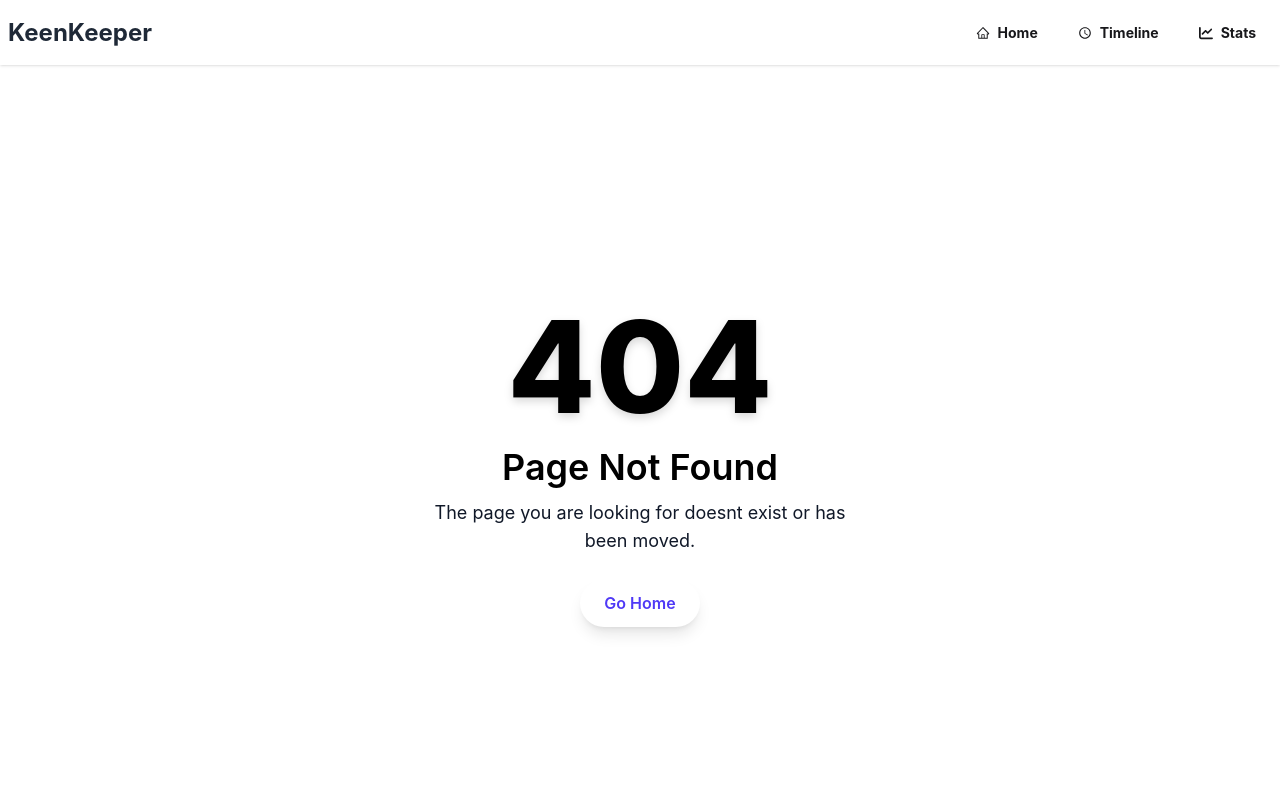
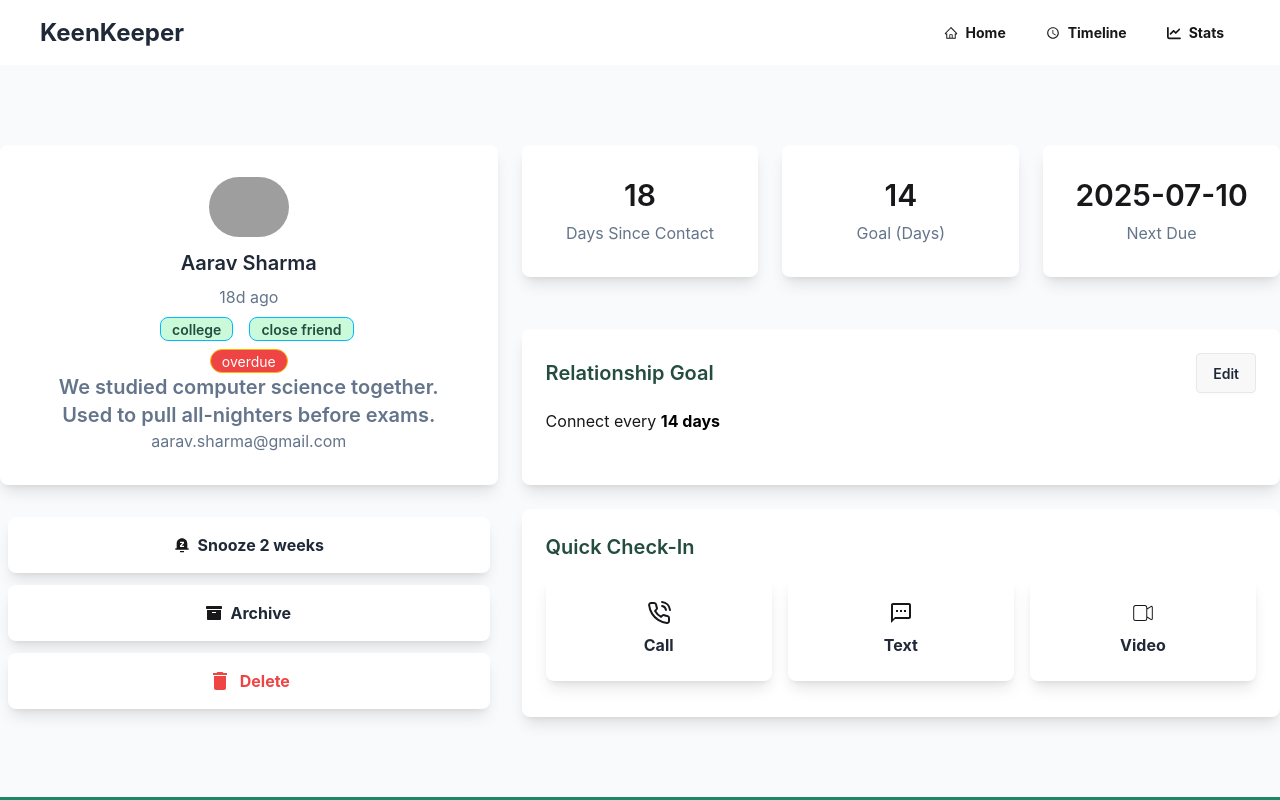
Before and after one commit to mdantormia1779-dev/keen-keeper, a Next.js app: page /timeline/1 in a window 1280 px wide. Before the commit this address had no page. Shown: the top 800 px of the page. Built offline with nearby package versions, Linux system fonts and the light colour scheme; grey boxes are pictures that could not be loaded.

Commit message:
details page done

```diff
--- a/src/app/components/Banner/Banner.jsx
+++ b/src/app/components/Banner/Banner.jsx
@@ -4,7 +4,7 @@ import { FaPlus } from "react-icons/fa";
 
 const Banner = () => {
     return (
-        <div className='container mx-auto p-4 lg:p-0'>
+        <div className='container mx-auto p-4 lg:p-10'>
             <div className='flex flex-col justify-center items-center text-center mb-10'>
                 <div>
                     <h1 className='mb-4 text-2xl lg:text-5xl font-semibold text-[#1f2937]'>Friends to keep close in your life</h1>
--- a/src/app/components/Card/Card.jsx
+++ b/src/app/components/Card/Card.jsx
@@ -1,10 +1,11 @@
 import Image from 'next/image';
+import Link from 'next/link';
 import React from 'react';
 
 
 const Card = ({ friend }) => {
     return (
-        <div>
+        <Link href={`/timeline/${friend.id}`}>
             <div className='bg-white p-8 flex flex-col justify-center items-center rounded-lg shadow-lg'>
                 <Image className='mb-3 rounded-full'
                     src={friend.picture}
@@ -21,7 +22,7 @@ const Card = ({ friend }) => {
                 </div>
                 <div className={`badge badge-warning text-white ${friend.status === "almost due" ? "bg-[#efad44]" : " "} ${friend.status === "overdue" ? "bg-[#ef4444]" : " "} ${friend.status === "on-track" ? "bg-[#244d3f]" : " "}  rounded-full mt-2`}>{friend.status}</div>
             </div>
-        </div>
+        </Link>
     );
 };
 
--- a/src/app/components/Navbar/Navbar.jsx
+++ b/src/app/components/Navbar/Navbar.jsx
@@ -20,7 +20,7 @@ const Navbar = () => {
     </>
     return (
         <div className='bg-base-100 shadow-sm'>
-            <div className="navbar flex justify-between container mx-auto">
+            <div className="navbar flex justify-between container mx-auto lg:px-10">
                 <div className="navbar-start">
                     <div className="dropdown">
                         <div tabIndex={0} role="button" className="btn btn-ghost lg:hidden">
@@ -32,7 +32,7 @@ const Navbar = () => {
                             {li}
                         </ul>
                     </div>
-                    <a className="text-2xl text-[#1f2937] font-bold">KeenKeeper</a>
+                    <Link href={"/"} className="text-2xl text-[#1f2937] font-bold">KeenKeeper</Link>
                 </div>
                 <div className="hidden lg:flex">
                     <ul className="menu menu-horizontal px-1 space-x-4">
--- /dev/null
+++ b/src/app/context/CallContextProvider.jsx
@@ -0,0 +1,19 @@
+"use client"
+import React, { createContext, useState } from 'react';
+
+export const CallContext=createContext()
+
+const CallContextProvider = ({children}) => {
+    const [call,setCall]=useState([]);
+    const data={
+        call,
+        setCall
+    }
+    return (
+        <CallContext.Provider value={data}>
+            {children}
+        </CallContext.Provider>
+    );
+};
+
+export default CallContextProvider;
--- a/src/app/layout.js
+++ b/src/app/layout.js
@@ -2,6 +2,7 @@ import { Geist, Geist_Mono } from "next/font/google";
 import "./globals.css";
 import Navbar from "./components/Navbar/Navbar";
 import Footer from "./components/Footer/Footer";
+import CallContextProvider from "./context/CallContextProvider";
 
 const geistSans = Geist({
   variable: "--font-geist-sans",
@@ -26,9 +27,11 @@ export default function RootLayout({ children }) {
       className={`${geistSans.variable} ${geistMono.variable} h-full antialiased`}
     >
       <body className="min-h-full flex flex-col">
-        <Navbar></Navbar>
-        {children}
-        <Footer></Footer>
+        <CallContextProvider>
+          <Navbar></Navbar>
+          {children}
+          <Footer></Footer>
+        </CallContextProvider>
       </body>
     </html>
   );
--- a/src/app/page.js
+++ b/src/app/page.js
@@ -20,7 +20,7 @@ export default function Home() {
       <div className="bg-[#f8fafc] py-20">
         <div>
           <Banner></Banner>
-          <div className="container mx-auto p-4 lg:p-0">
+          <div className="container mx-auto p-4">
             <h1 className="font-bold text-[#1f2937] text-2xl">Your Friends</h1>
             <div className="mt-4 grid grid-cols-1 md:grid-cols-2 lg:grid-cols-4 gap-6">
               {loading ? (
--- /dev/null
+++ b/src/app/timeline/[id]/page.jsx
@@ -0,0 +1,150 @@
+"use client";
+import Image from "next/image";
+import { useParams } from "next/navigation";
+import React, { useContext, useEffect, useState } from "react";
+import { RiNotificationSnoozeFill } from "react-icons/ri";
+import { FiPhoneCall } from "react-icons/fi";
+import { MdOutlineTextsms } from "react-icons/md";
+import { CiVideoOn } from "react-icons/ci";
+import { FaArchive } from "react-icons/fa";
+import { MdDelete } from "react-icons/md";
+import { CallContext } from './../../context/CallContextProvider';
+
+const DetailsPage = () => {
+    const { id } = useParams();
+    const [friend, setFriend] = useState(null);
+    const [loading, setLoading] = useState(true);
+    const something=useContext(CallContext);
+    console.log(something , "de");
+
+    useEffect(() => {
+        fetch("/friends.json")
+            .then((res) => res.json())
+            .then((data) => {
+                const found = data.find((f) => f.id == id);
+                setFriend(found);
+                setLoading(false);
+            });
+    }, [id]);
+
+    if (loading) return <div className="flex col-span-full justify-center items-center p-20">
+        <span className="loading loading-bars loading-xs"></span>
+        <span className="loading loading-bars loading-sm"></span>
+        <span className="loading loading-bars loading-md"></span>
+        <span className="loading loading-bars loading-lg"></span>
+        <span className="loading loading-bars loading-xl"></span>
+    </div>;
+    if (!friend) return <p>Friend not found </p>;
+
+    return (
+        <div className="bg-[#f8fafc]">
+            <div className="py-20 container mx-auto">
+                <div className="grid grid-cols-5 gap-6">
+
+                    {/* div1 */}
+                    <div className="col-span-2 row-span-2">
+                        <div className='bg-white p-8 flex flex-col justify-center items-center rounded-lg shadow-lg'>
+                            <Image className='mb-3 rounded-full'
+                                src={friend.picture}
+                                width={80}
+                                height={80}
+                                alt="Picture of the author"
+                            />
+                            <h1 className='font-semibold text-xl text-[#1f2937] mb-2'>{friend.name}</h1>
+                            <p className='text-[#64748b]'>{friend.days_since_contact}d ago</p>
+                            <div>
+                                {friend.tags.map((tag, index) => (
+                                    <div key={index} className="badge badge-info ml-4 font-semibold text-[#244d3f] bg-[#cbfadb] mt-2">{tag}</div>
+                                ))}
+                            </div>
+                            <div className={`badge badge-warning text-white ${friend.status === "almost due" ? "bg-[#efad44]" : " "} ${friend.status === "overdue" ? "bg-[#ef4444]" : " "} ${friend.status === "on-track" ? "bg-[#244d3f]" : " "}  rounded-full mt-2`}>{friend.status}</div>
+                            <p className="text-[#64748b] font-semibold text-xl text-center">{friend.bio}</p>
+                            <p className="text-[#64748b] text-center">{friend.email}</p>
+                        </div>
+                    </div>
+
+                    {/* div2 */}
+                    <div className="col-start-3 col-span-3 row-start-2 rounded-lg bg-white shadow-lg">
+                        <div className="p-6">
+                            <div className="flex justify-between items-center">
+                                <h3 className="text-[#244d3f] text-xl font-semibold">Relationship Goal</h3>
+                                <button className="btn py-2 px-4 text-[#1f2937]">Edit</button>
+                            </div>
+                            <h1 className="mt-4">Connect every <span className="text-black font-bold">{friend.goal} days</span></h1>
+                        </div>
+                    </div>
+
+                    {/* div3 */}
+                    <div className="col-span-2 space-y-3 col-start-1 row-start- p-2">
+                        <div className="bg-white p-4 shadow-lg rounded-lg">
+                            <div className="flex justify-center items-center gap-2">
+                                <RiNotificationSnoozeFill />
+                                <h1 className="text-[#1f2937] font-bold">Snooze {friend.goal / 7} weeks</h1>
+                            </div>
+                        </div>
+                        <div className="bg-white p-4 shadow-lg rounded-lg">
+                            <div className="flex justify-center items-center gap-2">
+                                <FaArchive />
+                                <h1 className="text-[#1f2937] font-bold">Archive</h1>
+                            </div>
+                        </div>
+                        <div className="bg-white p-4 shadow-lg rounded-lg">
+                            <div className="flex justify-center items-center gap-2">
+                                <MdDelete className="text-[#ef4444] text-2xl"/>
+                                <h1 className="text-[#ef4444] font-bold">Delete</h1>
+                            </div>
+                        </div>
+                    </div>
+
+                    {/* div4 */}
+                    <div className="col-span-3 col-start-3 row-start-3 bg-white shadow-lg rounded-lg p-6">
+                        <div>
+                            <h3 className="text-[#244d3f] text-xl font-semibold mb-4">Quick Check-In</h3>
+                            <div className="grid grid-cols-3 gap-4">
+                                <div className='bg-white p-6 flex flex-col justify-center items-center rounded-lg shadow-lg'>
+                                    <FiPhoneCall className="text-2xl mb-2" />
+                                    <p className='text-[#1f2937] font-bold'>Call</p>
+                                </div>
+                                <div className='bg-white p-6 flex flex-col justify-center items-center rounded-lg shadow-lg'>
+                                    <MdOutlineTextsms className="text-2xl mb-2"/>
+                                    <p className='text-[#1f2937] font-bold'>Text</p>
+                                </div>
+                                <div className='bg-white p-6 flex flex-col justify-center items-center rounded-lg shadow-lg'>
+                                    <CiVideoOn className="text-2xl mb-2" />
+                                    <p className='text-[#1f2937] font-bold'>Video</p>
+                                </div>
+                            </div>
+                        </div>
+                    </div>
+
+                    {/* div5 */}
+                    <div className="col-start-3 row-start-1">
+                        <div className='bg-white p-8 flex flex-col justify-center items-center rounded-lg shadow-lg'>
+                            <h1 className='font-semibold text-3xl mb-2'>{friend.days_since_contact}</h1>
+                            <p className='text-[#64748b]'>Days Since Contact</p>
+                        </div>
+                    </div>
+
+                    {/* div6 */}
+                    <div className="col-start-4 row-start-1">
+                        <div className='bg-white p-8 flex flex-col justify-center items-center rounded-lg shadow-lg'>
+                            <h1 className='font-semibold text-3xl mb-2'>{friend.goal}</h1>
+                            <p className='text-[#64748b]'>Goal (Days)</p>
+                        </div>
+                    </div>
+
+                    {/* div7 */}
+                    <div className="col-start-5 row-start-1">
+                        <div className='bg-white p-8 flex flex-col justify-center items-center rounded-lg shadow-lg'>
+                            <h1 className='font-semibold text-3xl mb-2'>{friend.next_due_date}</h1>
+                            <p className='text-[#64748b]'>Next Due</p>
+                        </div>
+                    </div>
+
+                </div>
+            </div>
+        </div>
+    );
+};
+
+export default DetailsPage;
--- a/src/app/timeline/page.jsx
+++ b/src/app/timeline/page.jsx
@@ -1,6 +1,8 @@
+import { useParams } from 'next/navigation';
 import React from 'react';
 
 const page = () => {
+    const { id } = useParams();
     return (
         <div>
             this is time line page
```
Also changed, not shown: src/app/components/Footer/Footer.jsx (+5 -5 lines).
